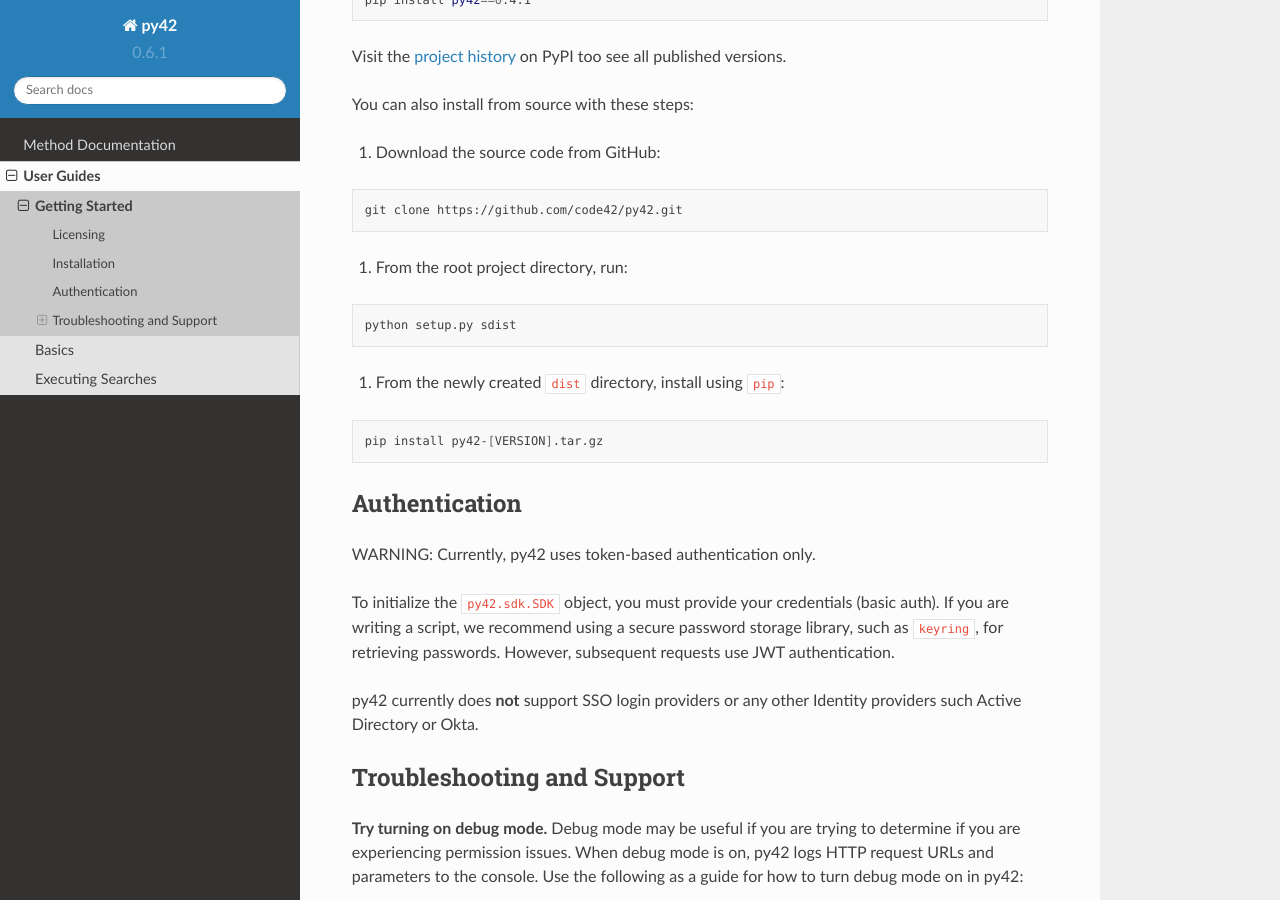
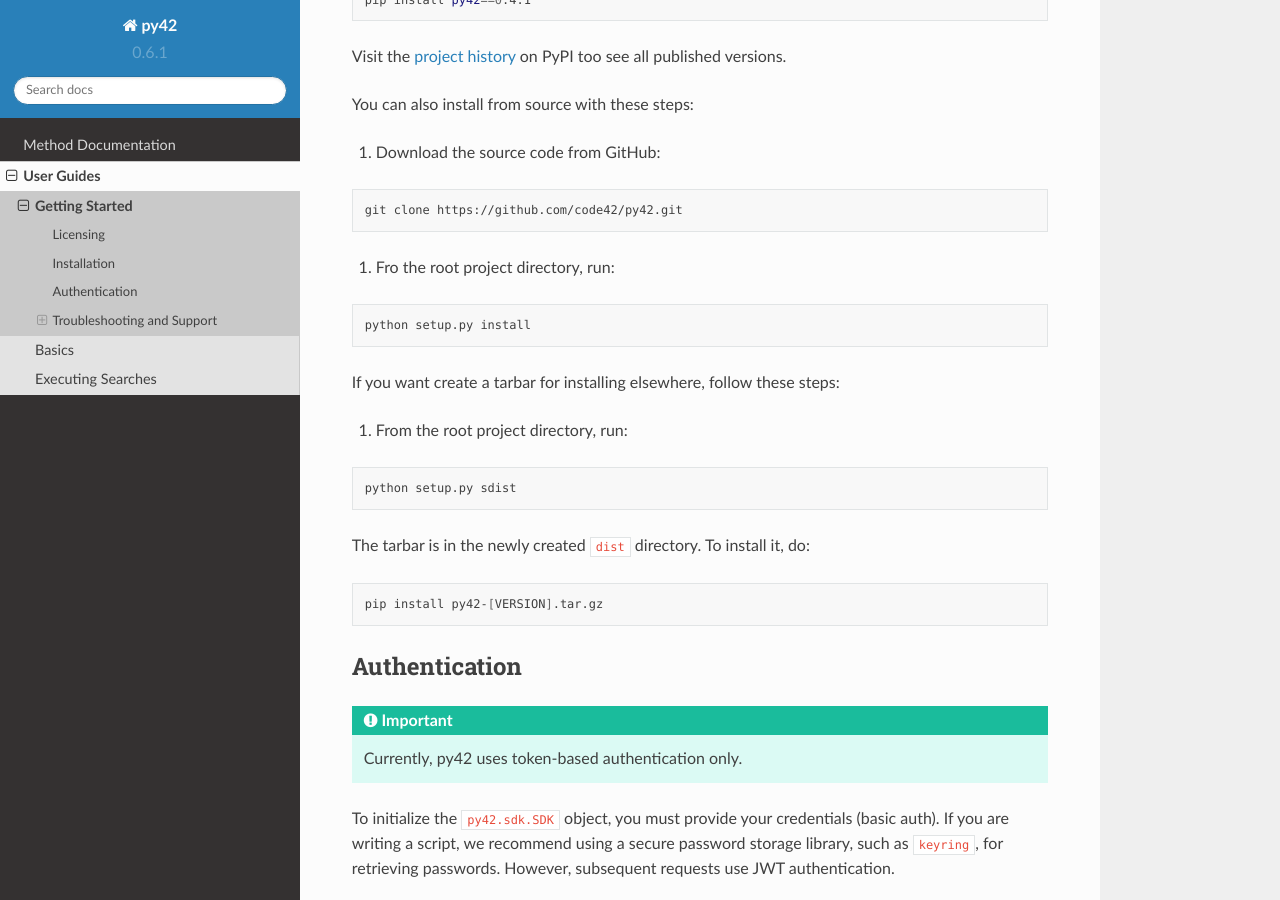
Before and after one commit to code42/py42, a Sphinx documentation site: the page built from docs/userguides/gettingstarted.md, in a window 1280 px wide and 900 px high, scrolled down 698 px. Built offline with Sphinx 7.4.7 and the Read the Docs theme 2.0.0, drawn with Linux system fonts in a browser that asks for light colours; the version number is read from the project's files by our own code; some of the changed text lies outside the part shown.

Commit message:
Save progress

````diff
--- a/docs/userguides/gettingstarted.md
+++ b/docs/userguides/gettingstarted.md
@@ -9,7 +9,7 @@
 
 ## Licensing
 
-This project uses [MIT License](https://github.com/code42/py42/blob/master/LICENSE.md).
+This project uses the [MIT License](https://github.com/code42/py42/blob/master/LICENSE.md).
 
 ## Installation
 
@@ -33,19 +33,28 @@
 git clone https://github.com/code42/py42.git
 ```
 
-2. From the root project directory, run:
+2. Fro the root project directory, run:
+```bash
+python setup.py install
+```
+
+If you want create a tarbar for installing elsewhere, follow these steps:
+
+1. From the root project directory, run:
 ```bash
 python setup.py sdist
 ```
 
-3. From the newly created `dist` directory, install using `pip`:
+The tarbar is in the newly created `dist` directory. To install it, do:
 ```bash
 pip install py42-[VERSION].tar.gz
 ```
 
 ## Authentication
 
-WARNING: Currently, py42 uses token-based authentication only.
+```eval_rst
+.. important:: Currently, py42 uses token-based authentication only.
+```
 
 To initialize the `py42.sdk.SDK` object, you must provide your credentials (basic auth). If you are writing a script,
 we recommend using a secure password storage library, such as `keyring`, for retrieving passwords. However, subsequent
````
Also changed, not shown: docs/userguides/basics.md (+4 -1 lines).
